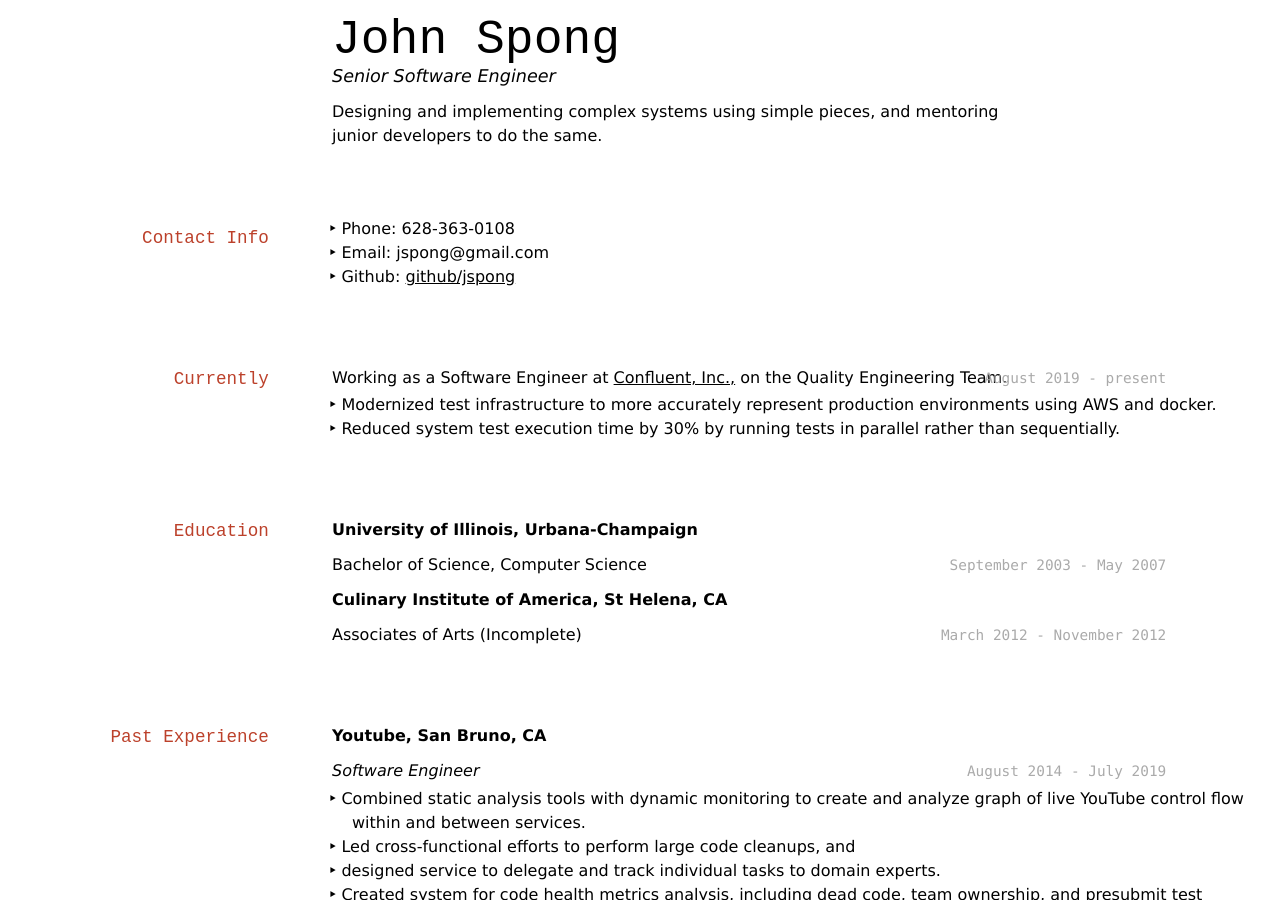
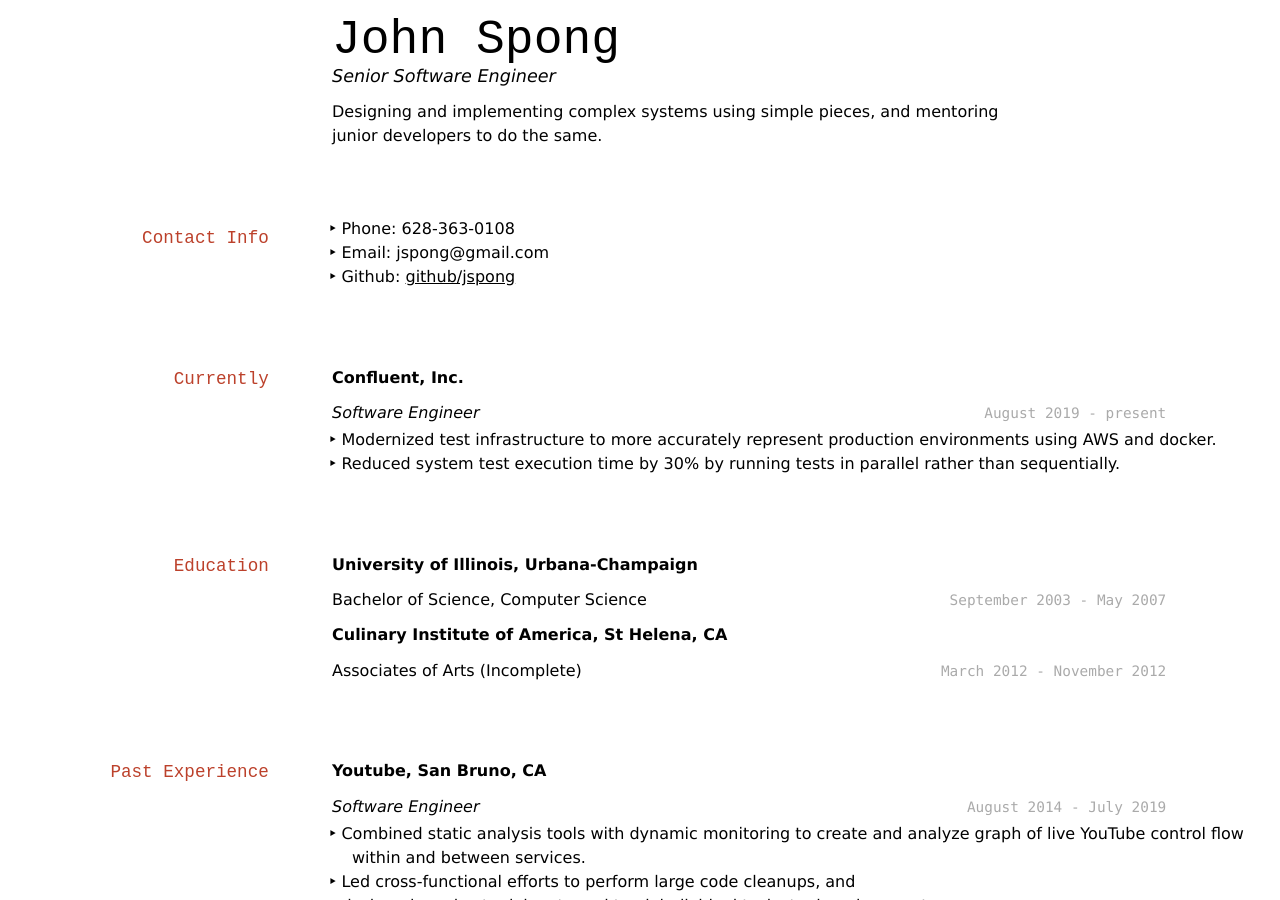
Before and after one commit to jspong/jspong.github.io, a Jekyll site: the page built from resume.md, in a window 1280 px wide and 900 px high. Built offline with Jekyll 4.4.1, drawn with Linux system fonts in a browser that asks for light colours.

Commit message:
Fix up current employment

```diff
--- a/resume.md
+++ b/resume.md
@@ -22,9 +22,10 @@ and mentoring junior developers to do the same.
 
 ## Currently
 
+__Confluent, Inc.__
+
+*Software Engineer*
 `August 2019 - present`
-Working as a Software Engineer at
-[Confluent, Inc.,](https://confluent.io) on the Quality Engineering Team.
 
 * Modernized test infrastructure to more accurately represent production
     environments using AWS and docker.
```
